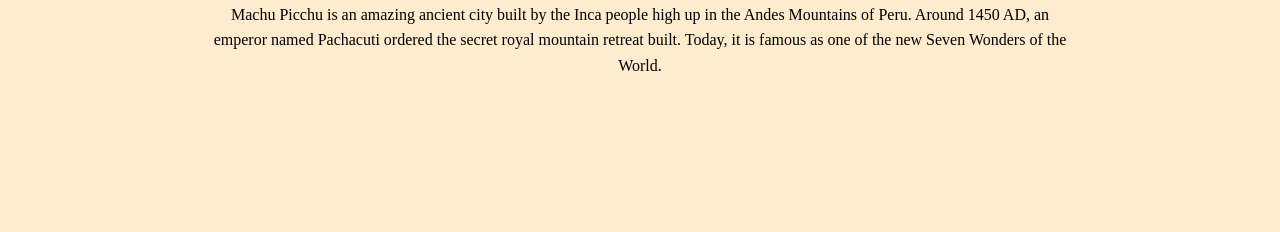
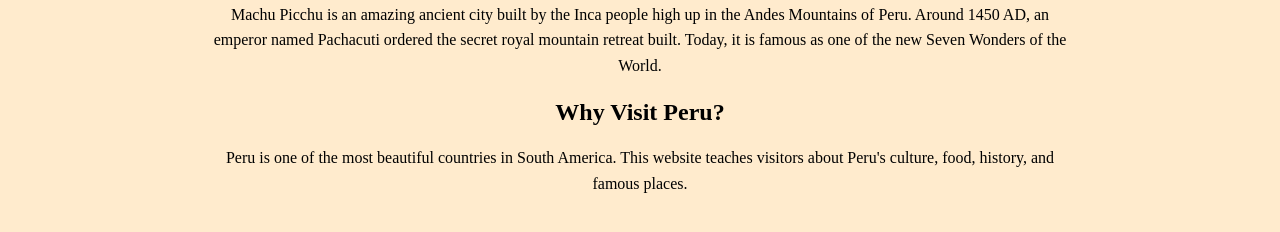
Before and after one commit to isabethromero6/final-website-project, a plain HTML site: page index.html in a window 1280 px wide. Shown: the part 490-722 px from the top of the page. Drawn offline with Linux system fonts and the light colour scheme.

Commit message:
Update index.html

```diff
--- a/index.html
+++ b/index.html
@@ -14,5 +14,10 @@
         <h1>Peru</h1>
         <img alt="Photo of Machu Picchu" src="https://delivery.gfobcontent.com/api/public/content/1a8ea66a65304d44a34f27921767f412?v=2b87d364">
         <p>Machu Picchu is an amazing ancient city built by the Inca people high up in the Andes Mountains of Peru. Around 1450 AD, an emperor named Pachacuti ordered the secret royal mountain retreat built. Today, it is famous as one of the new Seven Wonders of the World.</p>
+        <h2>Why Visit Peru?</h2>
+
+<p>
+Peru is one of the most beautiful countries in South America. This website teaches visitors about Peru's culture, food, history, and famous places.
+</p>
     </body>
 </html>
```
